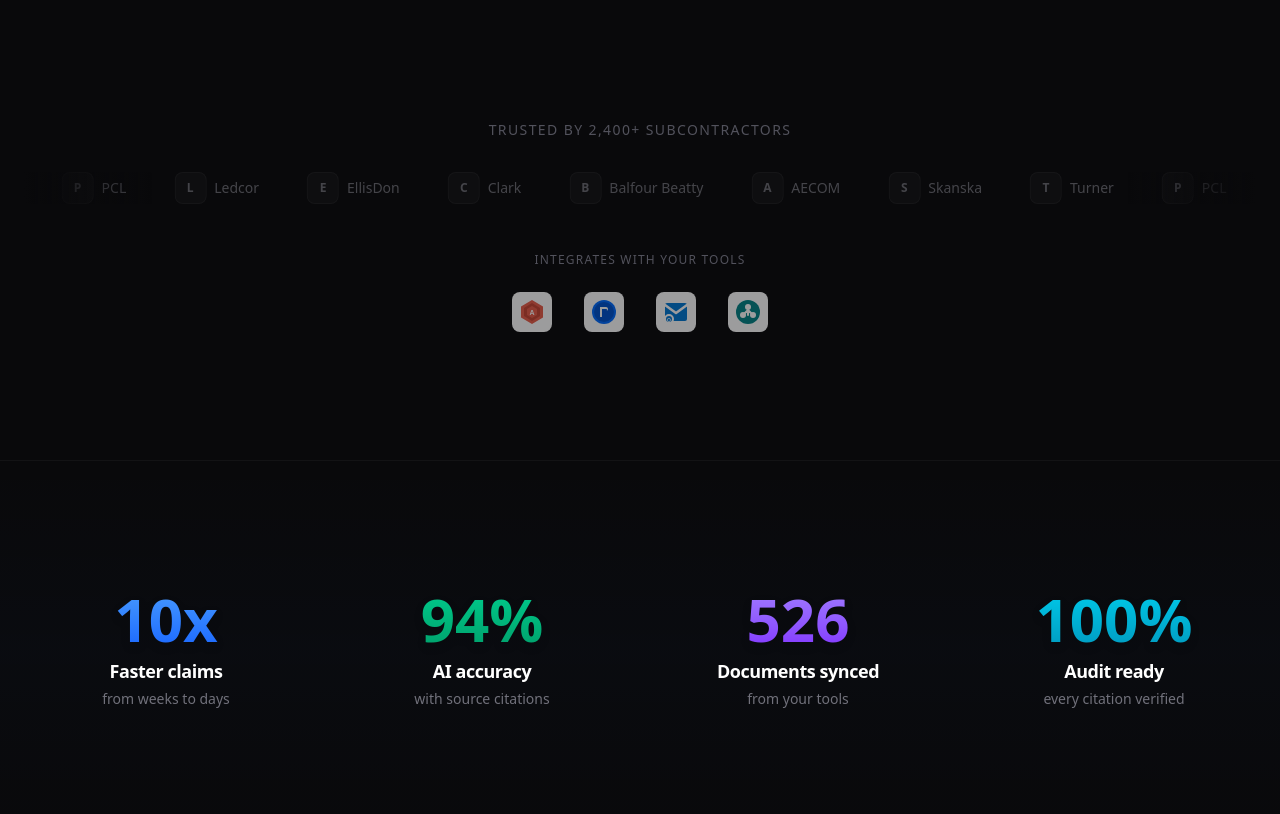
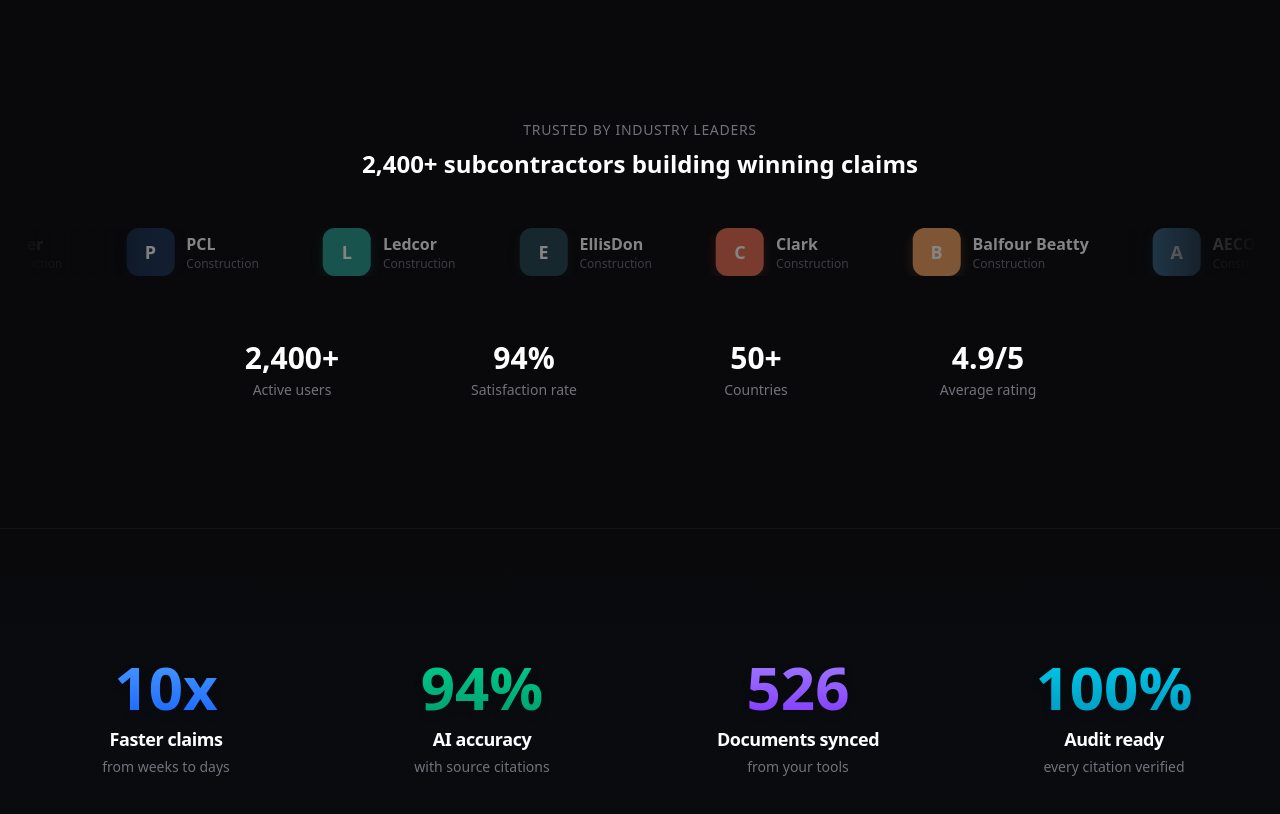
Before and after one commit to xb3sox/evorge, a React (Vite) app: page / in a window 1280 px wide. Shown: the part 1300-2114 px from the top of the page. Built offline with nearby package versions, Linux system fonts and the light colour scheme.

Commit message:
task snapshot 4f2aafd7-5f51-449e-a5d8-a4aa1224f352

```diff
--- a/src/LandingPage.tsx
+++ b/src/LandingPage.tsx
@@ -563,8 +563,16 @@ function IntegrationLogo({ name, size = 28 }: { name: string; size?: number }) {
 
 /* ===================== LOGO MARQUEE ===================== */
 function LogoMarquee() {
-  const customers = ['Turner', 'PCL', 'Ledcor', 'EllisDon', 'Clark', 'Balfour Beatty', 'AECOM', 'Skanska'];
-  const integrations = ['Aconex', 'Procore', 'Outlook', 'SharePoint'];
+  const customers = [
+    { name: 'Turner', color: '#E63946' },
+    { name: 'PCL', color: '#1D3557' },
+    { name: 'Ledcor', color: '#2A9D8F' },
+    { name: 'EllisDon', color: '#264653' },
+    { name: 'Clark', color: '#E76F51' },
+    { name: 'Balfour Beatty', color: '#F4A261' },
+    { name: 'AECOM', color: '#457B9D' },
+    { name: 'Skanska', color: '#F77F00' },
+  ];
 
   return (
     <motion.section
@@ -575,54 +583,81 @@ function LogoMarquee() {
       transition={{ duration: 0.6 }}
     >
       <div className="max-w-7xl mx-auto px-6">
-        {/* Customer logos */}
-        <motion.p
-          className="text-center text-sm text-zinc-600 mb-8 uppercase tracking-widest"
+        {/* Section header */}
+        <motion.div
+          className="text-center mb-12"
           initial={{ opacity: 0 }}
           whileInView={{ opacity: 1 }}
           viewport={{ once: true }}
           transition={{ delay: 0.2 }}
         >
-          Trusted by 2,400+ subcontractors
-        </motion.p>
-        <div className="relative overflow-hidden mb-12">
-          <div className="absolute left-0 top-0 bottom-0 w-32 bg-gradient-to-r from-[#09090b] to-transparent z-10" />
-          <div className="absolute right-0 top-0 bottom-0 w-32 bg-gradient-to-l from-[#09090b] to-transparent z-10" />
-          <div className="flex gap-12 animate-marquee">
-            {[...customers, ...customers].map((name, i) => (
+          <p className="text-sm text-zinc-500 mb-2 uppercase tracking-wider font-medium">
+            Trusted by industry leaders
+          </p>
+          <p className="text-2xl font-bold text-white">
+            2,400+ subcontractors building winning claims
+          </p>
+        </motion.div>
+
+        {/* Customer logos marquee */}
+        <div className="relative overflow-hidden">
+          {/* Fade edges */}
+          <div className="absolute left-0 top-0 bottom-0 w-32 bg-gradient-to-r from-[#09090b] to-transparent z-10 pointer-events-none" />
+          <div className="absolute right-0 top-0 bottom-0 w-32 bg-gradient-to-l from-[#09090b] to-transparent z-10 pointer-events-none" />
+
+          {/* Scrolling logos */}
+          <div className="flex gap-16 animate-marquee">
+            {[...customers, ...customers].map((customer, i) => (
               <motion.div
                 key={i}
-                className="flex items-center gap-2 flex-shrink-0 opacity-40 hover:opacity-70"
+                className="flex items-center gap-3 flex-shrink-0 opacity-50 hover:opacity-100 transition-opacity duration-300"
                 whileHover={{ scale: 1.05 }}
                 transition={{ duration: 0.2 }}
               >
-                <div className="w-8 h-8 bg-white/[0.06] rounded-lg border border-white/[0.08] flex items-center justify-center">
-                  <span className="text-xs font-bold text-zinc-400">{name[0]}</span>
-                </div>
-                <span className="text-sm font-medium text-zinc-400 whitespace-nowrap">{name}</span>
+                {/* Logo placeholder with brand color */}
+                <div
+                  className="w-12 h-12 rounded-xl flex items-center justify-center font-bold text-white text-lg shadow-lg"
+                  style={{
+                    backgroundColor: customer.color,
+                    boxShadow: `0 4px 14px 0 ${customer.color}40`
+                  }}
+                >
+                  {customer.name.charAt(0)}
+                </div>
+                <div className="flex flex-col">
+                  <span className="text-base font-semibold text-white whitespace-nowrap">{customer.name}</span>
+                  <span className="text-xs text-zinc-500">Construction</span>
+                </div>
               </motion.div>
             ))}
           </div>
         </div>
 
-        {/* Integration partners - simplified */}
-        <p className="text-center text-xs text-zinc-600 mb-6 uppercase tracking-widest">
-          Integrates with your tools
-        </p>
-        <div className="flex items-center justify-center gap-8 flex-wrap">
-          {integrations.map((name) => (
-            <motion.div
-              key={name}
-              className="flex items-center gap-2 opacity-60 hover:opacity-100"
-              whileHover={{ scale: 1.1 }}
-              transition={{ duration: 0.2 }}
-            >
-              <div className="w-10 h-10 bg-white rounded-lg border border-white/[0.08] flex items-center justify-center">
-                <IntegrationLogo name={name} />
-              </div>
-            </motion.div>
-          ))}
-        </div>
+        {/* Stats bar */}
+        <motion.div
+          className="mt-16 grid grid-cols-2 md:grid-cols-4 gap-8 max-w-4xl mx-auto"
+          initial={{ opacity: 0, y: 20 }}
+          whileInView={{ opacity: 1, y: 0 }}
+          viewport={{ once: true }}
+          transition={{ delay: 0.4 }}
+        >
+          <div className="text-center">
+            <p className="text-3xl font-bold text-white mb-1">2,400+</p>
+            <p className="text-sm text-zinc-500">Active users</p>
+          </div>
+          <div className="text-center">
+            <p className="text-3xl font-bold text-white mb-1">94%</p>
+            <p className="text-sm text-zinc-500">Satisfaction rate</p>
+          </div>
+          <div className="text-center">
+            <p className="text-3xl font-bold text-white mb-1">50+</p>
+            <p className="text-sm text-zinc-500">Countries</p>
+          </div>
+          <div className="text-center">
+            <p className="text-3xl font-bold text-white mb-1">4.9/5</p>
+            <p className="text-sm text-zinc-500">Average rating</p>
+          </div>
+        </motion.div>
       </div>
       <style>{`
         @keyframes marquee { 0% { transform: translateX(0); } 100% { transform: translateX(-50%); } }
```
Also changed, not shown: 1 other file (tests, documents, lock files or other folders).
